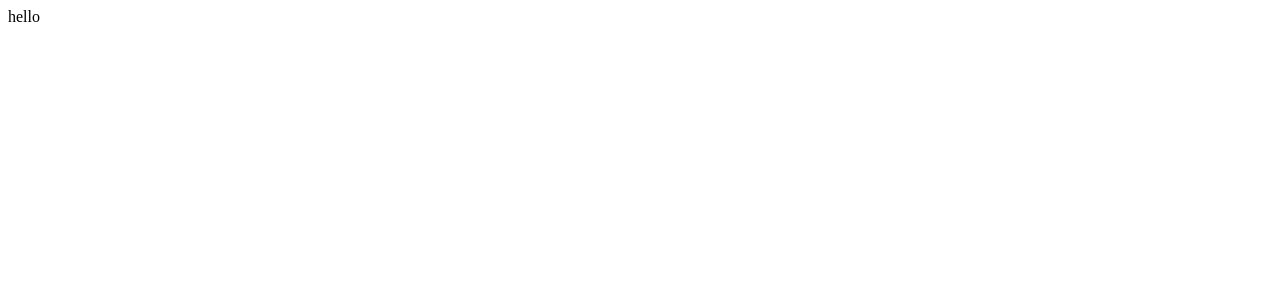
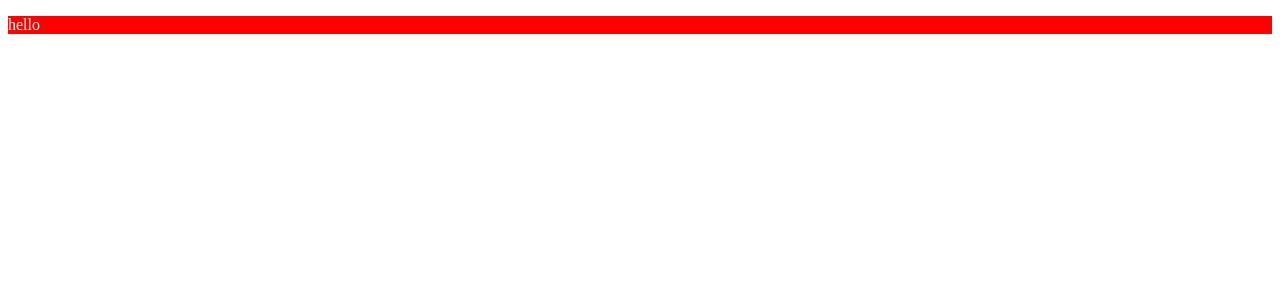
Before and after one commit to eishinkina/tocode-react-template, a React (Create React App) app: page / in a window 1280 px wide. Shown: the top 300 px of the page. Built offline with nearby package versions, Linux system fonts and the light colour scheme.

Commit message:
update readme.md

```diff
--- a/src/App.js
+++ b/src/App.js
@@ -1,9 +1,10 @@
-
+import React from "react";
+import css from "./scss/main.scss"
 
 function App() {
   return (
-    <div className="App">
-      hello
+    <div className="wrapper">
+      <p>hello</p>
     </div>
   );
 }
--- a/src/scss/main.scss
+++ b/src/scss/main.scss
@@ -0,0 +1,6 @@
+.wrapper {
+    background-color:red;
+    p {
+        color: white
+    }
+}
```
Also changed, not shown: 1 other file (tests, documents, lock files or other folders).
